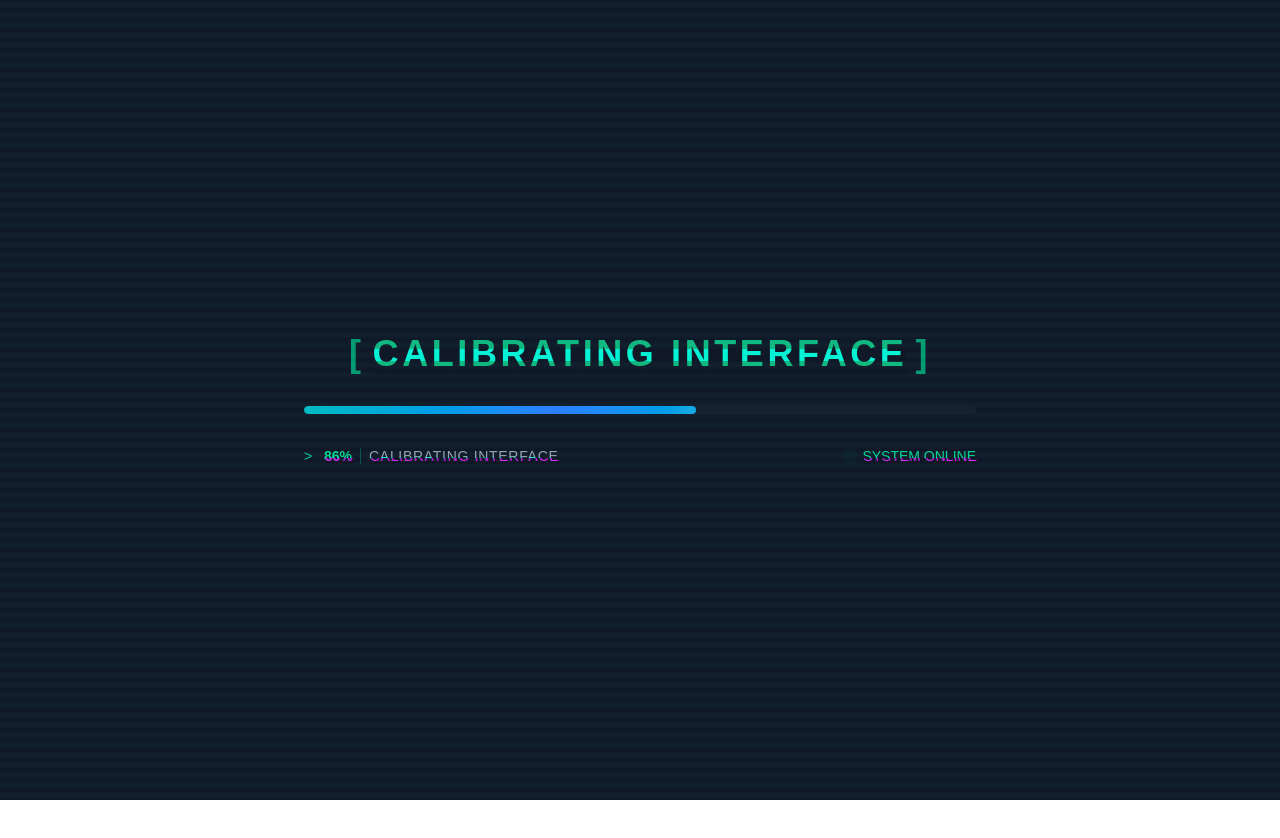
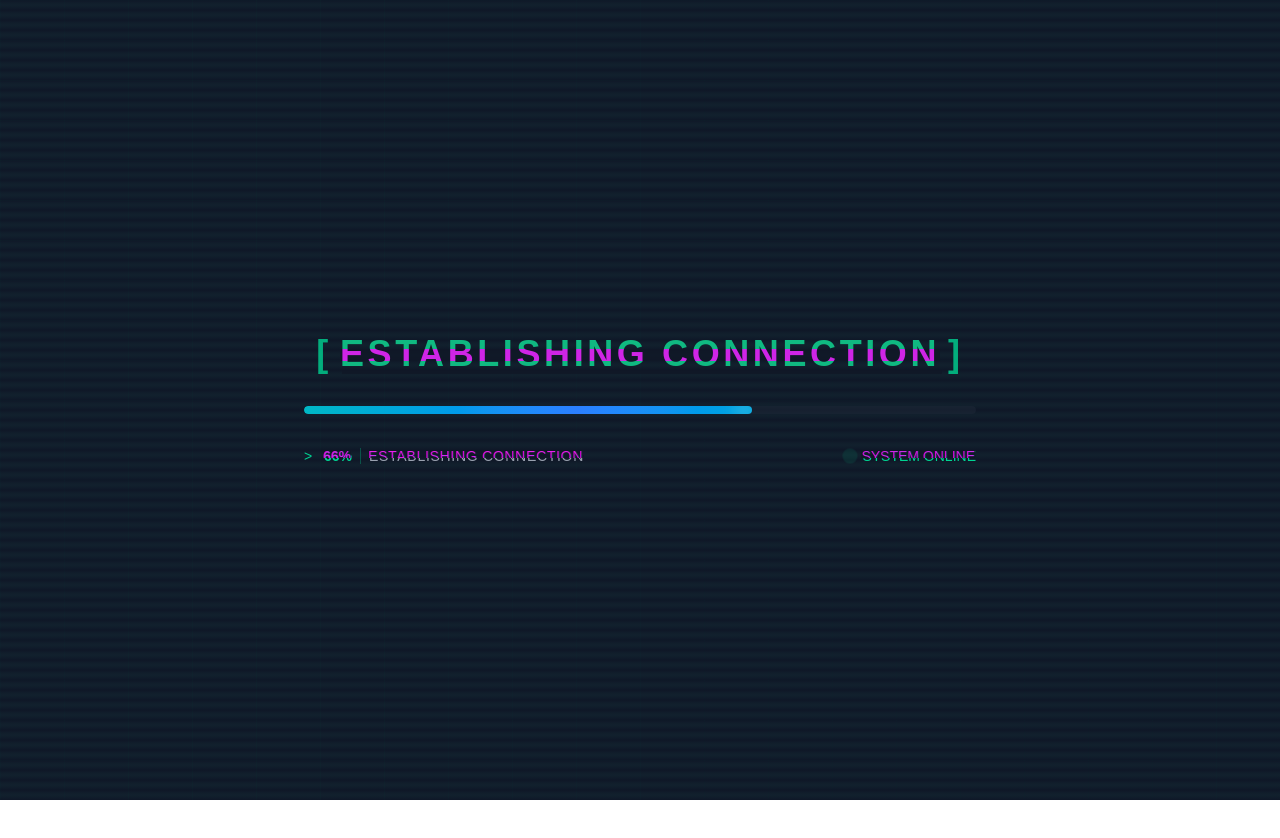
Before and after one commit to artace23/portfolio, a Next.js app: page / in a window 1280 px wide. Shown: the top 838 px of the page. Built offline with nearby package versions, Linux system fonts and the light colour scheme.

Commit message:
Intial commit: Project cards fix

```diff
--- a/src/app/page.tsx
+++ b/src/app/page.tsx
@@ -245,6 +245,7 @@ const ProjectCard = ({
 }) => {
   const [tiltStyle, setTiltStyle] = useState({ transform: 'perspective(1000px)' });
   const [mousePosition, setMousePosition] = useState({ x: 0, y: 0 });
+  const [isHovered, setIsHovered] = useState(false);
 
   const handleMouseMove = (e: React.MouseEvent<HTMLDivElement>) => {
     const card = e.currentTarget;
@@ -252,7 +253,6 @@ const ProjectCard = ({
     const x = e.clientX - rect.left;
     const y = e.clientY - rect.top;
 
-    // Update mouse position for gradient
     setMousePosition({ x: (x / rect.width) * 100, y: (y / rect.height) * 100 });
 
     const multiplier = 20;
@@ -267,11 +267,16 @@ const ProjectCard = ({
   const handleMouseLeave = () => {
     setTiltStyle({ transform: 'perspective(1000px)' });
     setMousePosition({ x: 0, y: 0 });
+    setIsHovered(false);
+  };
+
+  const handleMouseEnter = () => {
+    setIsHovered(true);
   };
 
   return (
     <div
-      className="relative group"
+      className="relative group h-full"
       style={{
         animationDelay: `${delay}ms`,
       }}
@@ -298,6 +303,7 @@ const ProjectCard = ({
         }}
         onMouseMove={handleMouseMove}
         onMouseLeave={handleMouseLeave}
+        onMouseEnter={handleMouseEnter}
       >
         {banner && (
           <div className={`absolute top-4 right-0 z-20 ${banner.color} text-white text-xs py-1 px-3 rounded-l-full shadow-lg transform -skew-x-12`}>
@@ -333,8 +339,15 @@ const ProjectCard = ({
           <h3 className="text-xl font-bold mb-2 bg-gradient-to-r from-emerald-400 to-blue-500 text-transparent bg-clip-text group-hover:bg-gradient-to-l transition-all duration-300">
             {title}
           </h3>
-          <p className="text-gray-300 mb-4 flex-grow">{description}</p>
-          <div className="flex flex-wrap gap-2 mb-4">
+          <div className="relative flex-grow">
+            <p className={`text-gray-300 mb-4 transition-all duration-300 ${isHovered ? 'line-clamp-none' : 'line-clamp-3'}`}>
+              {description}
+            </p>
+            {!isHovered && description.length > 150 && (
+              <div className="absolute bottom-0 left-0 right-0 h-8 bg-gradient-to-t from-gray-800 to-transparent"></div>
+            )}
+          </div>
+          <div className="flex flex-wrap gap-2 mt-auto">
             {tags.map((tag, index) => (
               <span
                 key={index}
--- a/src/components/LoadingScreen.tsx
+++ b/src/components/LoadingScreen.tsx
@@ -31,30 +31,37 @@ export default function LoadingScreen({ onLoadingComplete }: LoadingScreenProps)
       'FINALIZING'
     ];
 
-    const interval = setInterval(() => {
-      setProgress((prevProgress) => {
-        const newProgress = prevProgress + 2;
+    // Simulate network requests for each loading phase
+    const simulateNetworkRequests = async () => {
+      for (let i = 0; i < loadingTexts.length; i++) {
+        try {
+          // Simulate network request with random delay between 0.5s and 1.5s
+          await new Promise(resolve =>
+            setTimeout(resolve, Math.random() * 1000 + 500)
+          );
 
-        const textIndex = Math.min(
-          Math.floor(newProgress / 20),
-          loadingTexts.length - 1
-        );
-        setLoadingText(loadingTexts[textIndex]);
+          // Update loading text
+          setLoadingText(loadingTexts[i]);
 
-        if (newProgress >= 100) {
-          clearInterval(interval);
-          setTimeout(() => {
-            onLoadingComplete();
-          }, 500);
-          return 100;
+          // Calculate progress based on completed phases
+          const progressIncrement = 100 / loadingTexts.length;
+          setProgress(prev => Math.min(100, (i + 1) * progressIncrement));
+
+        } catch (error) {
+          console.error('Loading phase failed:', error);
         }
-        return newProgress;
-      });
-    }, 150);
+      }
+
+      // Complete loading
+      setTimeout(() => {
+        onLoadingComplete();
+      }, 500);
+    };
+
+    simulateNetworkRequests();
 
     return () => {
       document.body.style.overflow = 'auto';
-      clearInterval(interval);
     };
   }, [onLoadingComplete]);
 
```
